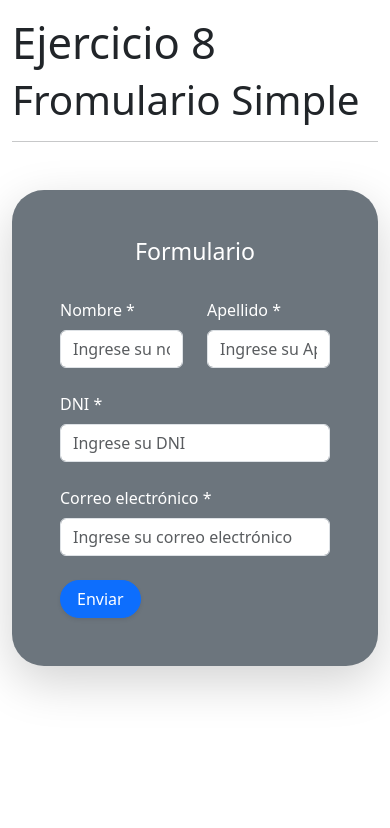
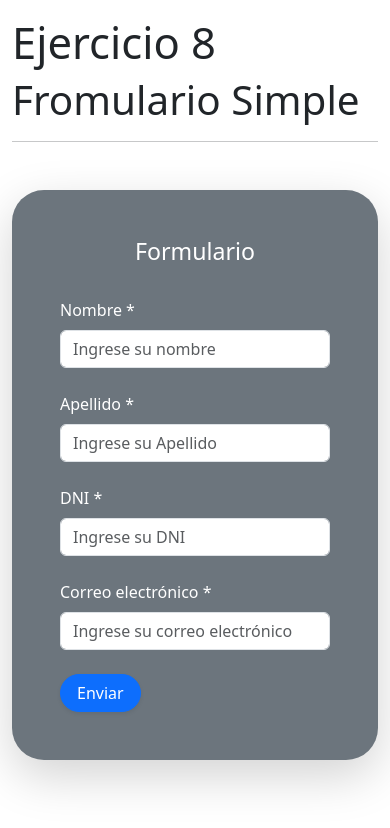
Before and after one commit to LucianoAngeleri/RollingCode-TrabajoPractico-React-FormSimple-Ejercicio8, a React (Vite) app: page / in a window 390 px wide. Shown: the top 828 px of the page. Built offline with nearby package versions, Linux system fonts and the light colour scheme.

Commit message:
Se hizo responsive el formulario

```diff
--- a/src/components/Formulario.jsx
+++ b/src/components/Formulario.jsx
@@ -17,7 +17,6 @@ const Formulario = () => {
         setDni(dni)
         setEmail(email)
 
-
         setNombre("")
         setApellido("")
         setDni("")
@@ -26,15 +25,15 @@ const Formulario = () => {
     return (
         <Form className="p-5 shadow-lg rounded-5 text-bg-secondary" onSubmit={handleSubmit}>
             <TituloFormulario></TituloFormulario>
-            <Row sm={2}>
-                <Col>
+            <Row>
+                <Col sm={12} md={6}>
                     <Form.Group className="mb-4" controlId="fromNombre">
                         <Form.Label>Nombre *</Form.Label>
                         <Form.Control onChange={(e) => setNombre(e.target.value)}
                   value={nombre} type="text" required placeholder="Ingrese su nombre" maxLength="60" minLength="3"></Form.Control>
                     </Form.Group>
                 </Col>
-                <Col>
+                <Col sm={12} md={6}>
                     <Form.Group className="mb-4" controlId="fromApellido">
                         <Form.Label>Apellido *</Form.Label>
                         <Form.Control onChange={(e) => setApellido(e.target.value)}
```
